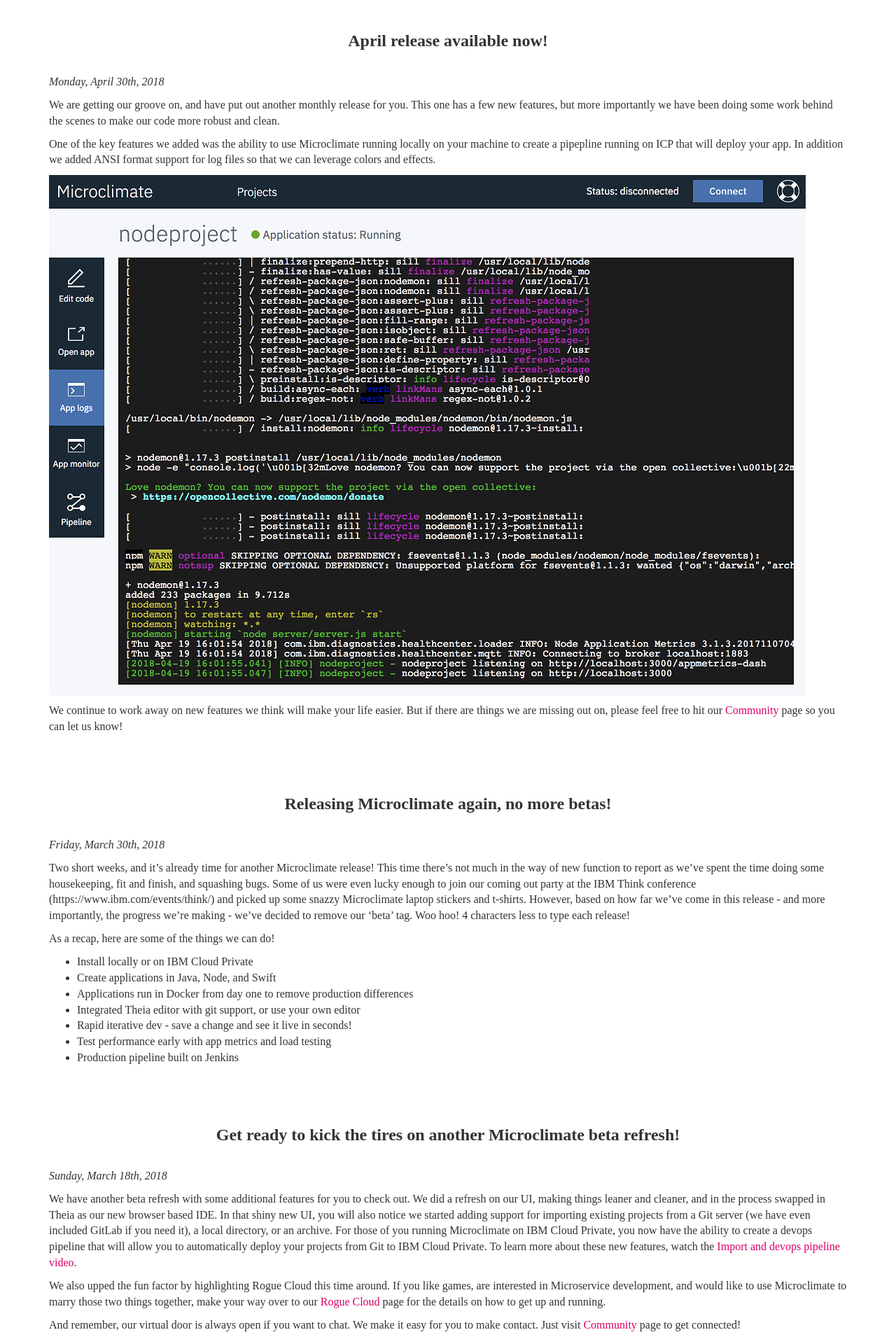
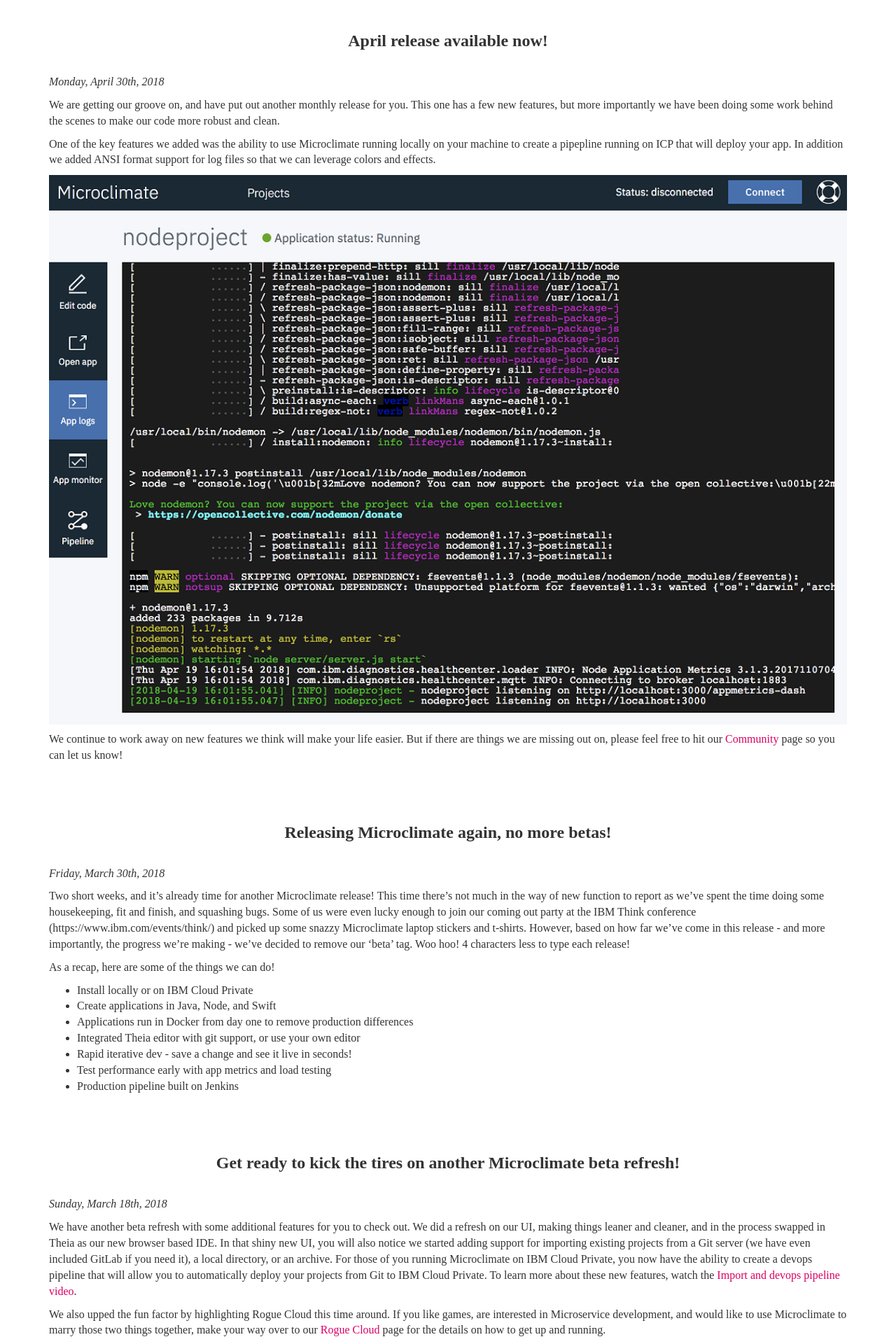
Before and after one commit to microclimate-dev2ops/microclimate-dev2ops.github.io, a Jekyll site: the page built from docPages/news.md, in a window 1280 px wide. Shown: the part 512-2432 px from the top of the page at 70% size. Built offline with Jekyll 4.4.1, drawn with Linux system fonts in a browser that asks for light colours; nearby versions of some CDN libraries; some web fonts are replaced.

Commit message:
uopdate style

```diff
--- a/css/styles.css
+++ b/css/styles.css
@@ -7,6 +7,10 @@
 	width: 0px;
 	height: 0px;
 	display: inline;
+}
+
+.fullwidth {
+    width: 100%;
 }
 
 /* Video player popup */
--- a/docPages/news.md
+++ b/docPages/news.md
@@ -15,7 +15,7 @@
 
 One of the key features we added was the ability to use Microclimate running locally on your machine to create a pipepline running on ICP that will deploy your app. In addition we added ANSI format support for log files so that we can leverage colors and effects.
 
-![Colors and effects](../images/colorsandeffects.png)
+![Colors and effects](../images/colorsandeffects.png){: .fullwidth }
 
 We continue to work away on new features we think will make your life easier. But if there are things we are missing out on, please feel free to hit our [Community](./community) page so you can let us know!
 
```
